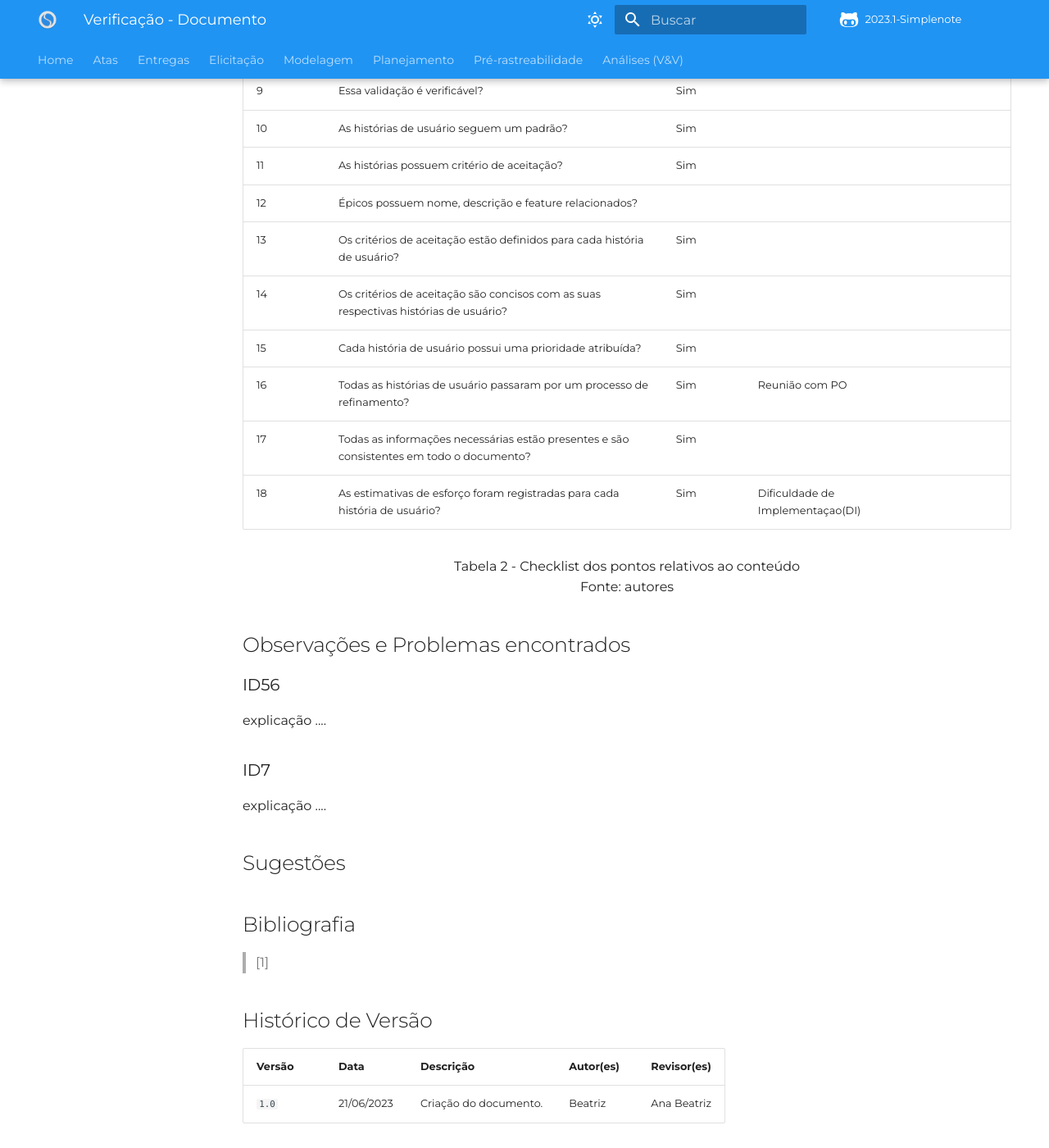
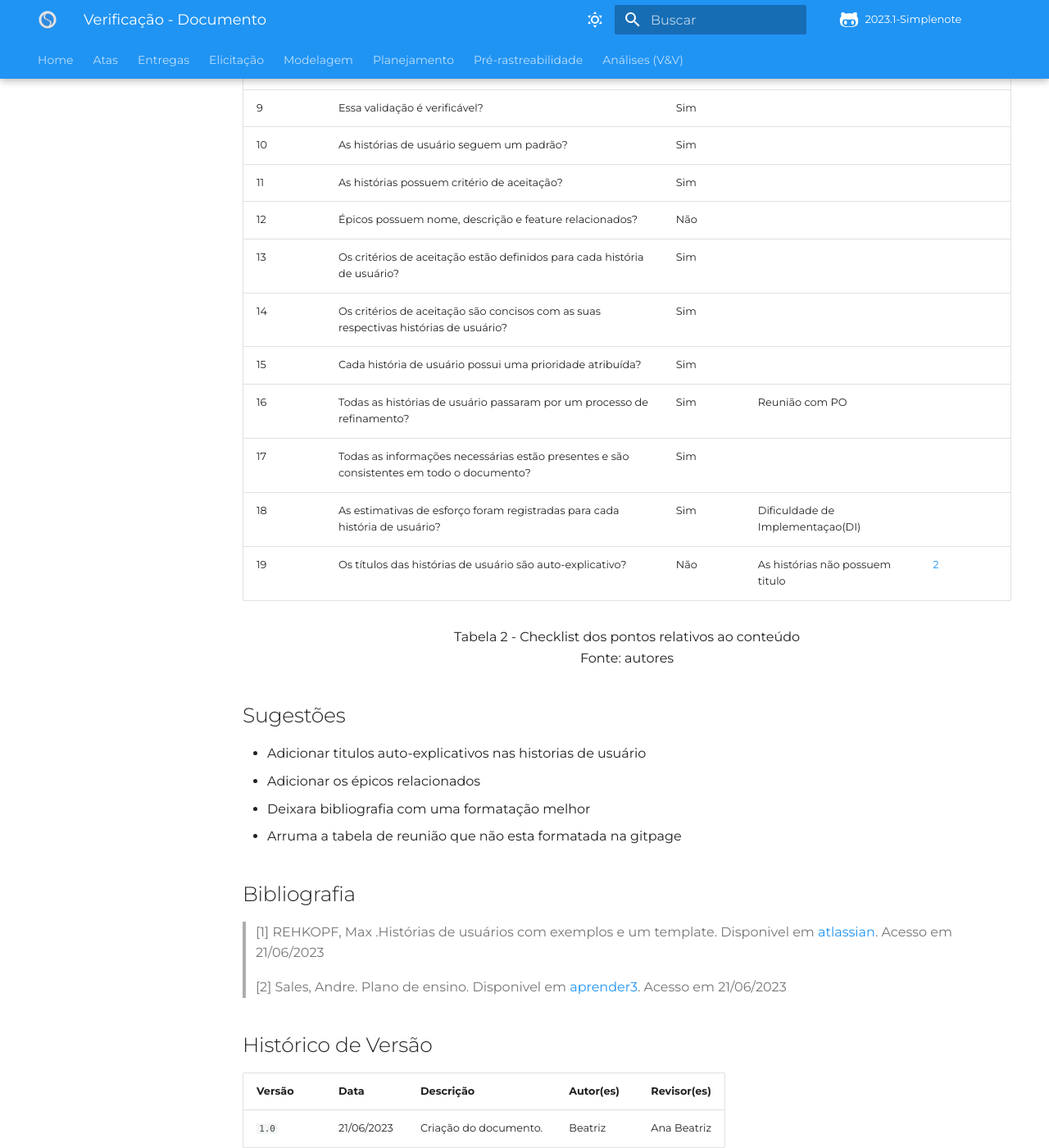
Before and after one commit to Requisitos-de-Software/2023.1-Simplenote, an MkDocs documentation site: the page built from docs/Analise-Grupo5/Modelagem/HistoriasDeUsuario.md, in a window 1280 px wide and 1400 px high, scrolled down 1579 px. Shown: the whole window at 82% size. Built offline with MkDocs 1.6.1 and Material for MkDocs 9.7.7, drawn with Linux system fonts in a browser that asks for light colours; some web fonts are replaced; comment, search, counter and statistics services are not loaded; some of the changed text lies outside the part shown.

Commit message:
Update HistoriasDeUsuario.md

```diff
--- a/docs/Analise-Grupo5/Modelagem/HistoriasDeUsuario.md
+++ b/docs/Analise-Grupo5/Modelagem/HistoriasDeUsuario.md
@@ -2,8 +2,8 @@
 
 ## Introdução
 
-Este documento é destinado para a revisão do [Documento Histórias de Usuário](<link para o documento>) do grupo 5 - [Simplenote](https://github.com/Requisitos-de-Software/2023.1-Simplenote), vale ressaltar que
-a avaliação é feita de maneira imparcial, sem a intenção de atacar ninguém.Foi avaliado a versão 1.3 do documento no dia 20/06/2023.
+Este documento é destinado para a revisão do [Documento Histórias de Usuário](https://requisitos-de-software.github.io/2023.1-Simplenote/modelagem/agil/User_story/) do grupo 5 - [Simplenote](https://github.com/Requisitos-de-Software/2023.1-Simplenote), vale ressaltar que
+a avaliação é feita de maneira imparcial, sem a intenção de atacar ninguém.Foi avaliado a versão 1.3 do documento no dia 21/06/2023.
 
 ## Metodologia
 
@@ -26,12 +26,12 @@ Para avaliação do documento em aspectos formais e tecnicos, foi criado a tabel
 |ID|Questão|Resposta|Observação|
 |--|-------|--------|----------|
 |1|O artefato possui Introdução?                                                                                |   sim     |          |
-|2|O artefato artefato possui uma Bibliografia/Referência Bibliográfica?                                        |   sim    |          |
+|2|O artefato artefato possui uma Bibliografia/Referência Bibliográfica?                                        |   sim     |          |
 |3|O artefato possui um Histórico de Versões com o id e descrição das versões, data, autores e revisores?       |   sim     |          |
 |4|Todos os textos estão na norma padrão?                                                                       |   sim     |          |
-|5|As tabelas são chamadas no texto?                                                                            |   sim     |          |
+|5|As tabelas são chamadas no texto?                                                                            |   não     |          |
 |6|Os revisores são pessoas diferentes dos autores?                                                             |   sim     |          |
-|7|As referências bibliográficas são utilizadas no texto do documento? | | |
+|7|As referências bibliográficas são utilizadas no texto do documento?                                          | Incompleto| Poderia melhorar a forma queé feita a referências  |
 
 <p align="center"> Tabela 1 - Checklist do documento <br> Fonte: autores </p>
 
@@ -39,35 +39,34 @@ Para avaliação do documento em aspectos formais e tecnicos, foi criado a tabel
 
 | ID  | Questão | Resposta | Observação | Referências |
 | --- | ------- | -------- | ---------- |     -       |
-|8|Existe alguém relacionado ao app para validar as histórias?                               |Sim|   |   |
-|9|Essa validação é verificável?                                                             |Sim|   |   |
-|10|As histórias de usuário seguem um padrão?                                                |Sim|   |   |
-|11|As histórias possuem critério de aceitação?                                              |Sim|   |   |
-|12|Épicos possuem nome, descrição e feature relacionados?                                   |   |   |   |
-|13|Os critérios de aceitação estão definidos para cada história de usuário?                 |Sim|   |   |
-|14|Os critérios de aceitação são concisos com as suas respectivas histórias de usuário?     |Sim|   |   |
-|15|Cada história de usuário possui uma prioridade atribuída?                                |Sim|   |   |
-|16|Todas as histórias de usuário passaram por um processo de refinamento?                   |Sim|Reunião com PO|  |
-|17|Todas as informações necessárias estão presentes e são consistentes em todo o documento? |Sim|   |   |
-|18|As estimativas de esforço foram registradas para cada história de usuário?               |Sim| Dificuldade de Implementaçao(DI)   |   |
+|8|Existe alguém relacionado ao app para validar as histórias?                               |Sim|                                    |   |
+|9|Essa validação é verificável?                                                             |Sim|                                   |   |
+|10|As histórias de usuário seguem um padrão?                                                |Sim|                                   |   |
+|11|As histórias possuem critério de aceitação?                                              |Sim|                                   |   |
+|12|Épicos possuem nome, descrição e feature relacionados?                                   |Não|                                   |   |
+|13|Os critérios de aceitação estão definidos para cada história de usuário?                 |Sim|                                   |   |
+|14|Os critérios de aceitação são concisos com as suas respectivas histórias de usuário?     |Sim|                                   |   |
+|15|Cada história de usuário possui uma prioridade atribuída?                                |Sim|                                   |   |
+|16|Todas as histórias de usuário passaram por um processo de refinamento?                   |Sim|Reunião com PO                     |  |
+|17|Todas as informações necessárias estão presentes e são consistentes em todo o documento? |Sim|                                   |   |
+|18|As estimativas de esforço foram registradas para cada história de usuário?               |Sim|Dificuldade de Implementaçao(DI)   |   |
+|19|Os títulos das histórias de usuário são auto-explicativo?                                |Não|As histórias não possuem titulo    | [2](#ancora2)  |
 
 <p align="center"> Tabela 2 - Checklist dos pontos relativos ao conteúdo <br> Fonte: autores </p>
 
-## Observações e Problemas encontrados
+## Sugestões
 
-### ID56
-
-explicação ....
-
-### ID7
-
-explicação ....
-
-## Sugestões
+- Adicionar titulos auto-explicativos nas historias de usuário
+- Adicionar os épicos relacionados
+- Deixara bibliografia com uma formatação melhor
+- Arruma a tabela de reunião que não esta formatada na gitpage
 
 ## Bibliografia
 
-> [1]
+> [1] REHKOPF, Max .Histórias de usuários com exemplos e um template. Disponivel em [atlassian](https://www.atlassian.com/br/agile/project-management/user-storie). Acesso em 21/06/2023
+>
+> [2] Sales, Andre. Plano de ensino. Disponivel em [aprender3](https://aprender3.unb.br/pluginfile.php/2523005/mod_resource/content/28/Plano_de_Ensino%20RE%20202301%20Turma%202.pdf). Acesso em 21/06/2023
+>
 
 ## Histórico de Versão
 
```
